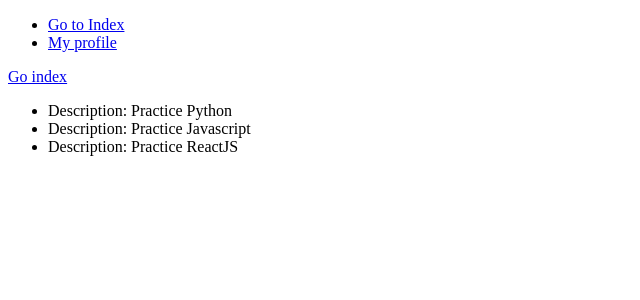
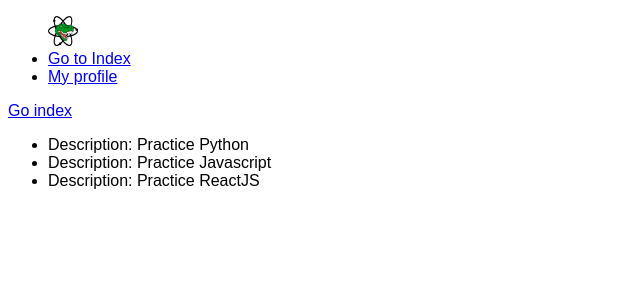
Before and after one commit to zearkiatos/python-flask-helloworld, a Flask app: page /user-ip-page in a window 1280 px wide. Shown: the top 300 px of the page, without its empty margins (0-640 px from the left). Run offline with Flask 2, Linux system fonts and the light colour scheme.

Commit message:
Using statics files: images

```diff
--- /dev/null
+++ b/static/css/main.css
@@ -0,0 +1,6 @@
+html {
+  font-family: sans-serif;
+}
+img {
+  max-width: 30px;
+}
--- a/templates/base.html
+++ b/templates/base.html
@@ -4,6 +4,7 @@
     <meta charset="UTF-8">
     <meta http-equiv="X-UA-Compatible" content="IE=edge">
     <meta name="viewport" content="width=device-width, initial-scale=1.0">
+    <link rel="stylesheet" href="{{ url_for('static', filename='css/main.css') }}" />
     <title>{% block title %} | Flask 🌶️ {% endblock %}</title>
 </head>
 <body>
--- a/templates/navbar.html
+++ b/templates/navbar.html
@@ -1,5 +1,6 @@
 <nav>
     <ul>
+        <img src="{{ url_for('static', filename='images/dinogeek.jpeg')}}" alt="Dinogeek logo">
         <li><a href="{{ url_for('index')}}">Go to Index</a></li>
         <li><a href="https://pedrocapriles.io" target="_blank">My profile</a></li>
     </ul>
```
Also changed, not shown: static/images/dinogeek.jpeg (added).
